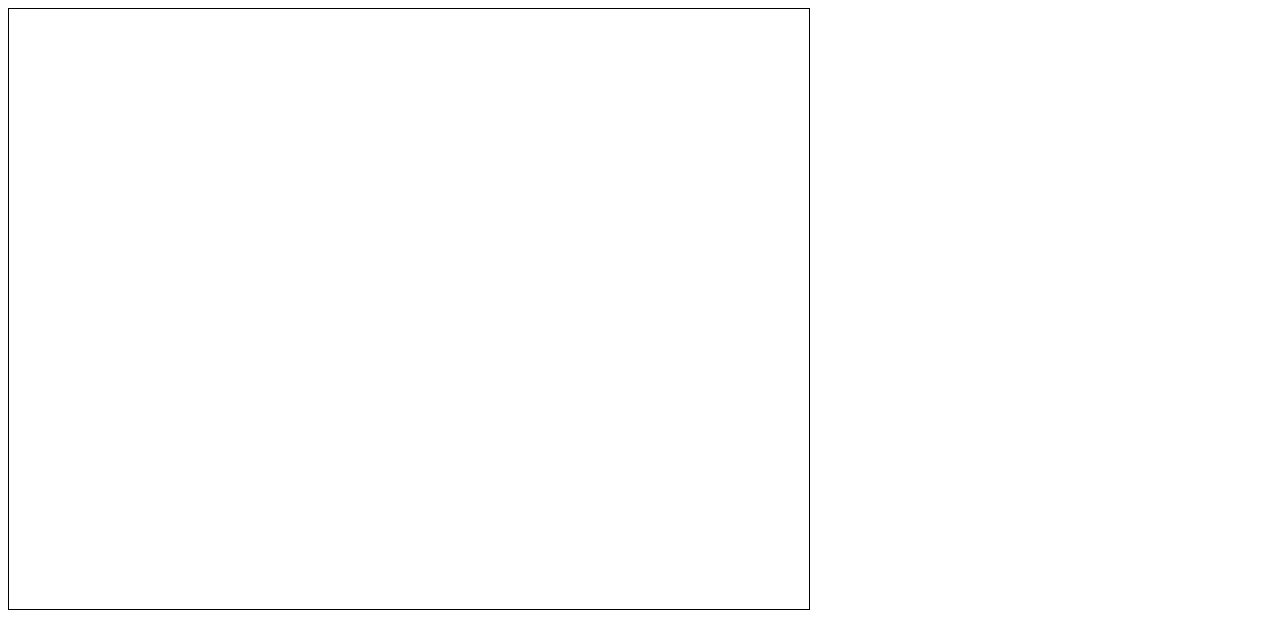
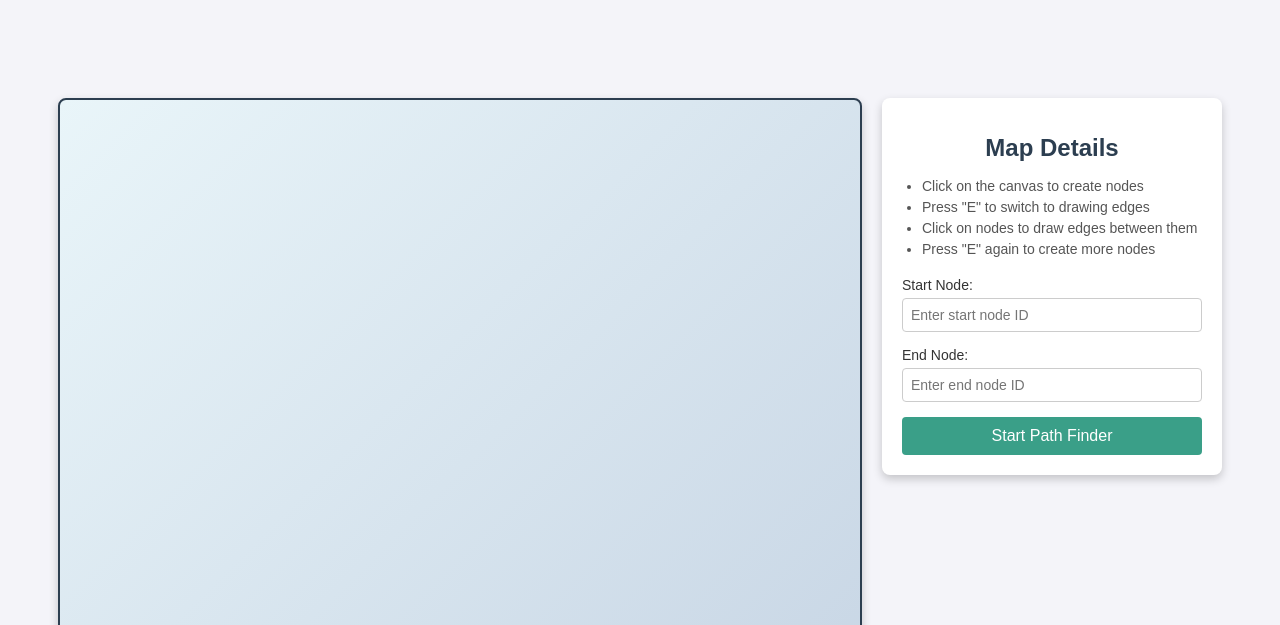
Before and after one commit to sasindudmapa/new-path-finder-gui-web, a website: page index.html in a window 1280 px wide. Shown: the top 625 px of the page. Drawn offline with Linux system fonts and the light colour scheme.

Commit message:
add styles

```diff
--- a/index.html
+++ b/index.html
@@ -7,28 +7,28 @@
     <title>Document</title>
 </head>
 <body>
+    <div class="container">
         <div id="mapCanvas">
             <svg id="edgeCanvas"></svg>
         </div>
         <div class="map-details">
             <h1>Map Details</h1>
-        <p>
             <ul>
-                <li>click on the canvas to create nodes</li>
-                <li>press "e" to change to drawing edges</li>
-                <li>after clicking "e", click on nodes that you want the edges to be drawn between</li>
-                <li>press "e" again if you want to create more nodes</li>
+                <li>Click on the canvas to create nodes</li>
+                <li>Press "E" to switch to drawing edges</li>
+                <li>Click on nodes to draw edges between them</li>
+                <li>Press "E" again to create more nodes</li>
             </ul>
-        </p>
-        <form action="">
-            <label for="start-node">Start Node: </label>
-            <input type="number" name="" id="start-node">
-            <br><br>
-            <label for="end-node">End Node: </label>
-            <input type="number" name="" id="end-node">
+            <form>
+                <label for="start-node">Start Node:</label>
+                <input type="number" id="start-node" placeholder="Enter start node ID">
 
-            <button type="button" id="path-finder-start-btn">Start Path finder</button>
+                <label for="end-node">End Node:</label>
+                <input type="number" id="end-node" placeholder="Enter end node ID">
+
+                <button type="button" id="path-finder-start-btn">Start Path Finder</button>
             </form>
+        </div>
     </div>
     <script src="script2.js"></script>
 </body>
--- a/script2.js
+++ b/script2.js
@@ -58,8 +58,11 @@ function createNewNode() {
 
 function createNewEdge(nodeId, nodePos) {
     if (drawingEdge) {
-        // Set the end coordinates and node for the edge
-        drawingEdgeEndCords = [nodePos.x, nodePos.y];
+        // Adjust end coordinates to be relative to the canvas
+        drawingEdgeEndCords = [
+            nodePos.left + nodeSize / 2 - edgeCanvas.getBoundingClientRect().left,
+            nodePos.top + nodeSize / 2 - edgeCanvas.getBoundingClientRect().top,
+        ];
         drawingEdgeEndNode = nodeId;
 
         // Calculate the distance between the start and end nodes
@@ -68,7 +71,7 @@ function createNewEdge(nodeId, nodePos) {
             Math.pow(drawingEdgeStartCords[1] - drawingEdgeEndCords[1], 2)
         );
 
-        // Update node adjacency lists with the edge and its length
+        // Update adjacency lists with the edge and its length
         map_nodes[drawingEdgeStartNode - 1][2].push([parseInt(drawingEdgeEndNode, 10), d]);
         map_nodes[drawingEdgeEndNode - 1][2].push([parseInt(drawingEdgeStartNode, 10), d]);
 
@@ -82,14 +85,18 @@ function createNewEdge(nodeId, nodePos) {
         line.setAttribute("stroke-width", "2");
         edgeCanvas.appendChild(line);
     } else {
-        // Set the start coordinates and node for the edge
-        drawingEdgeStartCords = [nodePos.x, nodePos.y];
+        // Adjust start coordinates to be relative to the canvas
+        drawingEdgeStartCords = [
+            nodePos.left + nodeSize / 2 - edgeCanvas.getBoundingClientRect().left,
+            nodePos.top + nodeSize / 2 - edgeCanvas.getBoundingClientRect().top,
+        ];
         drawingEdgeStartNode = nodeId;
     }
 
     // Toggle the edge drawing state
     drawingEdge = !drawingEdge;
 }
+
 
 // Toggle between node creation and edge creation modes using the 'e' key
 document.addEventListener("keydown", (e) => {
--- a/style.css
+++ b/style.css
@@ -1,26 +1,42 @@
+body {
+    font-family: Arial, sans-serif;
+    background-color: #f4f4f9;
+    margin: 0;
+    padding: 0;
+    display: flex;
+    justify-content: center;
+    align-items: center;
+    height: 100vh;
+}
+
 #mapCanvas {
     width: 800px;
     height: 600px;
-    border: 1px solid black;
+    border: 2px solid #2c3e50;
+    border-radius: 8px;
     position: relative;
+    background: linear-gradient(135deg, #e9f5f9, #c8d6e5);
+    box-shadow: 0 4px 10px rgba(0, 0, 0, 0.2);
 }
-
 
 .node {
     width: 20px;
     height: 20px;
-    background-color: rgb(58, 164, 136);
+    background-color: #3a9f88;
+    border: 2px solid #2c3e50;
     border-radius: 50%;
     position: absolute;
     transform: translate(-50%, -50%);
     cursor: pointer;
     transition: 200ms;
+    box-shadow: 0 2px 5px rgba(0, 0, 0, 0.2);
 }
 
-
-.node:hover{
+.node:hover {
     width: 25px;
     height: 25px;
+    background-color: #2c3e50;
+    border-color: #3a9f88;
 }
 
 svg {
@@ -31,3 +47,70 @@ svg {
     height: 100%;
     pointer-events: none;
 }
+
+.map-details {
+    margin-left: 20px;
+    background-color: #ffffff;
+    border-radius: 8px;
+    padding: 20px;
+    box-shadow: 0 4px 10px rgba(0, 0, 0, 0.2);
+    width: 300px;
+}
+
+.map-details h1 {
+    font-size: 24px;
+    color: #2c3e50;
+    text-align: center;
+}
+
+.map-details ul {
+    padding-left: 20px;
+    margin: 10px 0;
+}
+
+.map-details ul li {
+    font-size: 14px;
+    color: #555;
+    margin-bottom: 5px;
+}
+
+form {
+    margin-top: 20px;
+    display: flex;
+    flex-direction: column;
+}
+
+form label {
+    font-size: 14px;
+    color: #333;
+    margin-bottom: 5px;
+}
+
+form input {
+    padding: 8px;
+    font-size: 14px;
+    border: 1px solid #ccc;
+    border-radius: 4px;
+    margin-bottom: 15px;
+}
+
+form button {
+    background-color: #3a9f88;
+    color: white;
+    font-size: 16px;
+    padding: 10px;
+    border: none;
+    border-radius: 4px;
+    cursor: pointer;
+    transition: 200ms;
+}
+
+form button:hover {
+    background-color: #2c3e50;
+}
+
+.container {
+    display: flex;
+    justify-content: center;
+    align-items: flex-start;
+}
```
Lines whose indentation alone changed are shown as unchanged.
